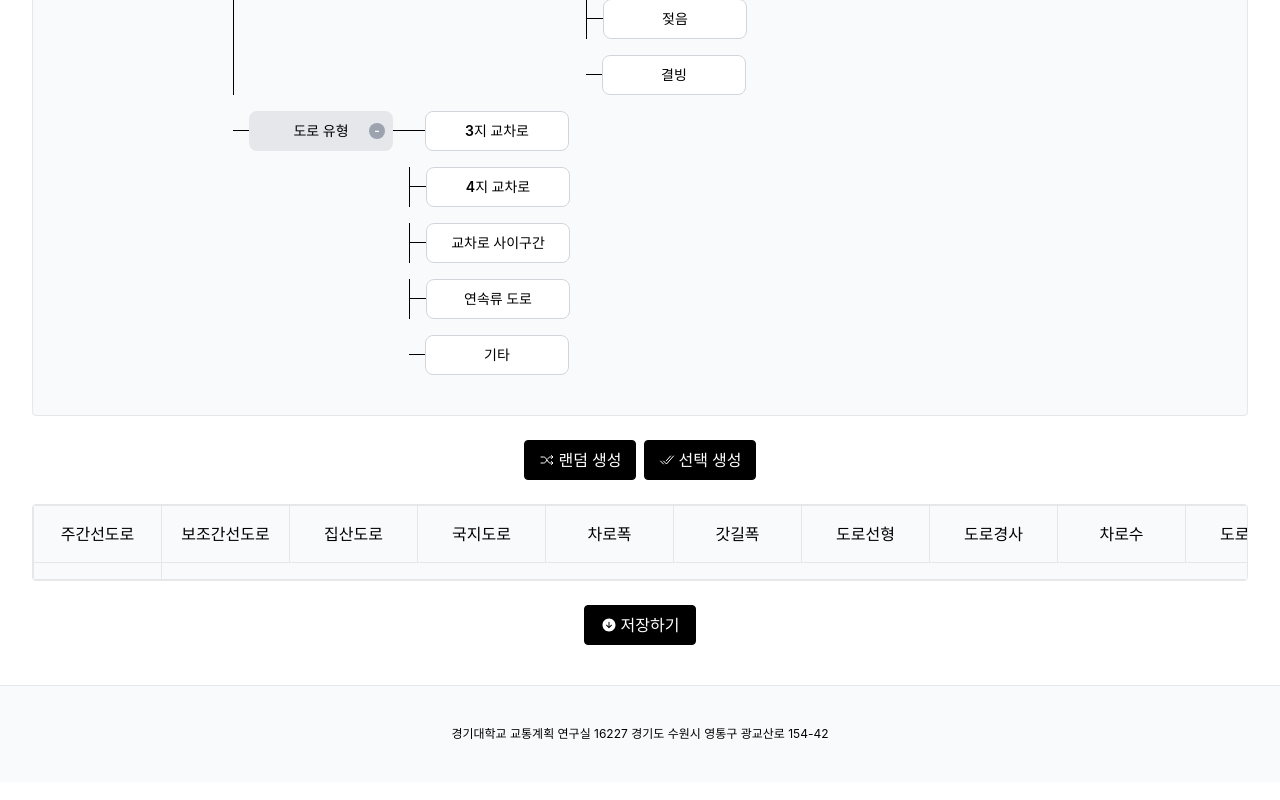
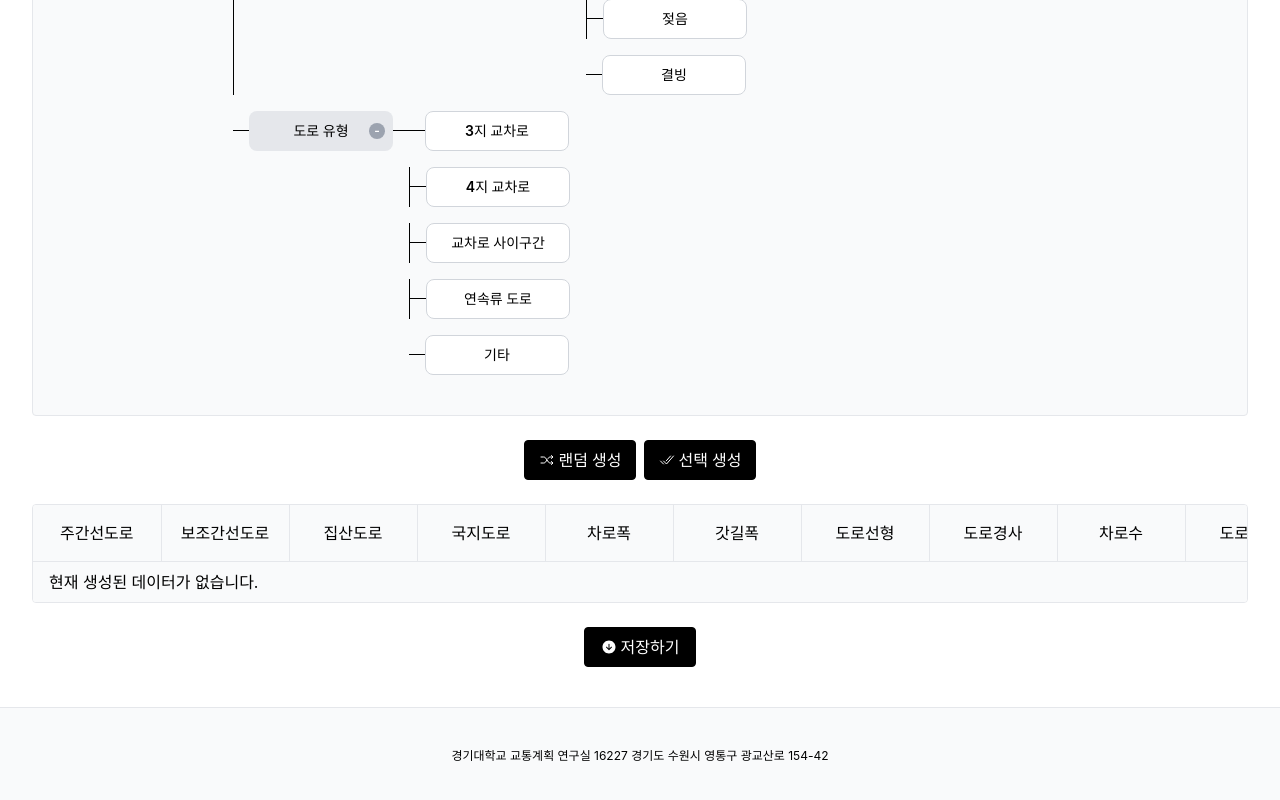
Before and after one commit to kgu-dtcg-labs/dtcg-client, a React (Vite) app: page /home in a window 1280 px wide. Shown: the part 2278-3078 px from the top of the page. Built offline with nearby package versions, Linux system fonts and the light colour scheme; a web font is replaced by a local one.

Commit message:
refactor: ResultTable UI 개선 (#9)

```diff
--- a/src/components/home/ResultTable/ResultTable.tsx
+++ b/src/components/home/ResultTable/ResultTable.tsx
@@ -2,11 +2,11 @@ import { TABLE_HEADER } from '@constants/header';
 
 const ResultTable = () => {
   return (
-    <table className="table-fixed border text-center font-semibold select-none">
+    <table className="text-center table-fixed select-none">
       <thead>
-        <tr>
+        <tr className="font-medium border-b divide-x">
           {TABLE_HEADER.map((item, index) => (
-            <td key={index} className="min-w-32 py-4 border bg-gray-50">
+            <td key={index} className="py-4 min-w-32">
               {item.name}
             </td>
           ))}
@@ -14,7 +14,9 @@ const ResultTable = () => {
       </thead>
       <tbody>
         <tr>
-          <td className="py-2 border"></td>
+          <td className="px-4 py-2 text-left" colSpan={99}>
+            현재 생성된 데이터가 없습니다.
+          </td>
         </tr>
       </tbody>
     </table>
```
